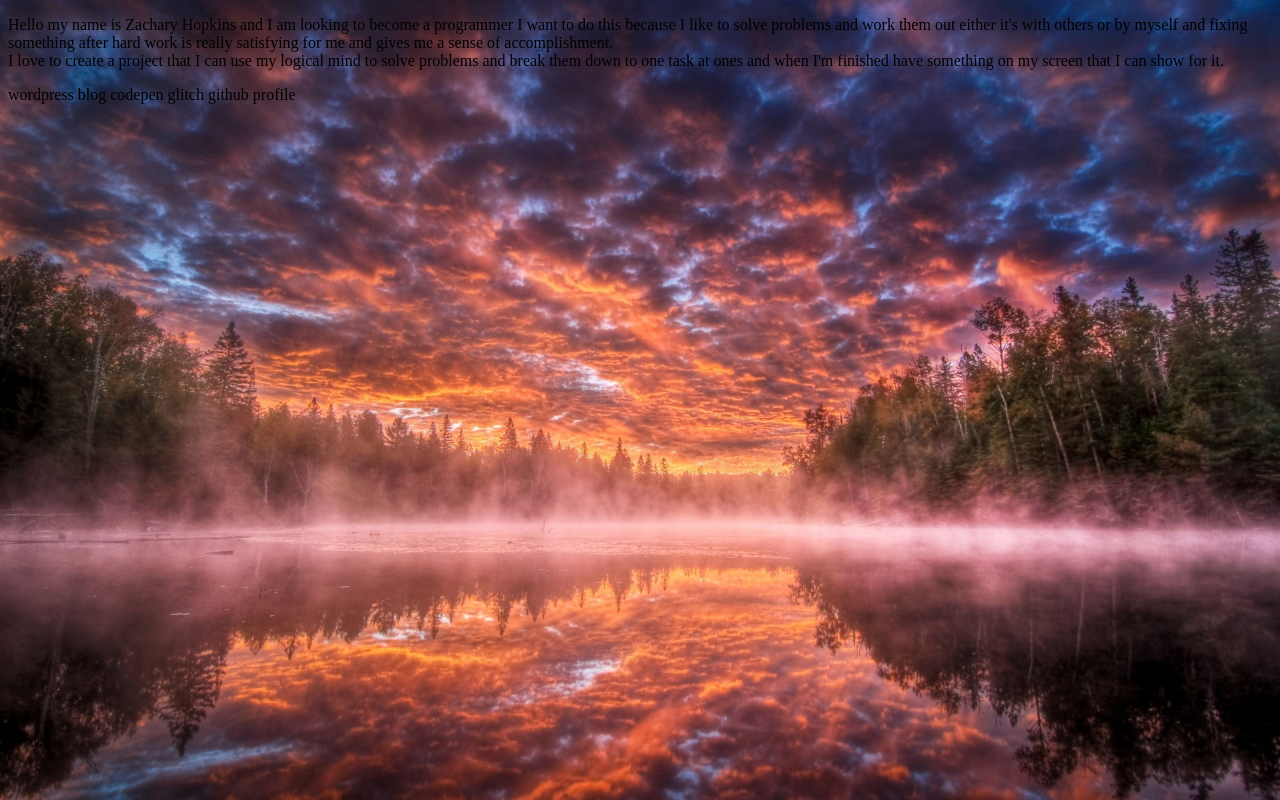
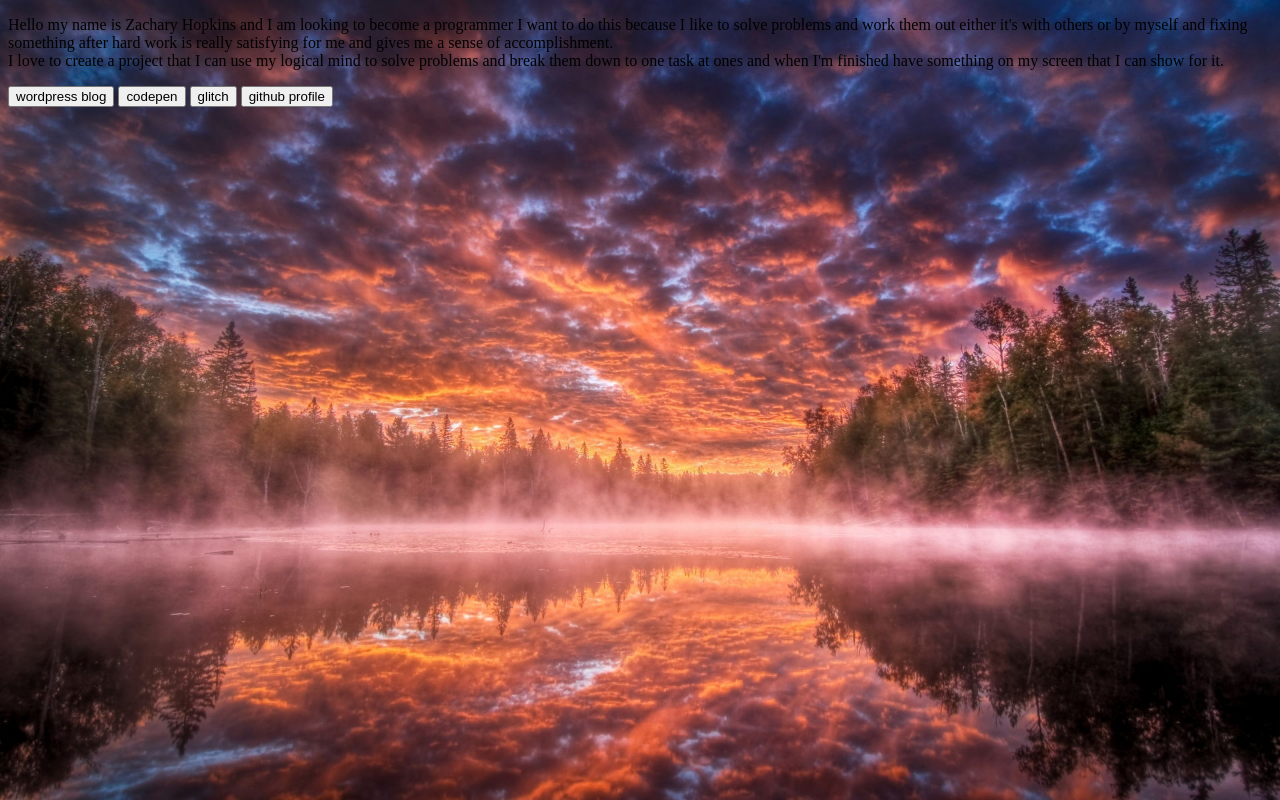
Before and after one commit to ZacharyH98/ZacharyH98.github.io, a plain HTML site: page index.html in a window 1280 px wide. Drawn offline with Linux system fonts and the light colour scheme.

Commit message:
including the buttons

```diff
--- a/index.html
+++ b/index.html
@@ -8,9 +8,9 @@
 <body>
 	<p>Hello my name is Zachary Hopkins and I am looking to become a programmer I want to do this because I like to solve problems and work them out either it's with others or by myself and fixing something after hard work is really satisfying for me and gives me a sense of accomplishment.
 <br >I love to create a project that I can use my logical mind to solve problems and break them down to one task at ones and when I'm finished have something on my screen that I can show for it. </p>
-	<button<a href="http://zach.wdan.uk/">wordpress blog</a></button>
-	<button<a href="https://codepen.io/dashboard/">codepen</a></button>
-	<button<a href="https://html-table-style.glitch.me">glitch</a></button>
-	<button<a href="https://ZacharyH98.github.io">github profile</a></button>
+	<button id=1<a href="http://zach.wdan.uk/">wordpress blog</a></button>
+	<button id=2<a href="https://codepen.io/dashboard/">codepen</a></button>
+	<button id=3<a href="https://html-table-style.glitch.me">glitch</a></button>
+	<button id=4<a href="https://ZacharyH98.github.io">github profile</a></button>
 </body>
 </html>
```
